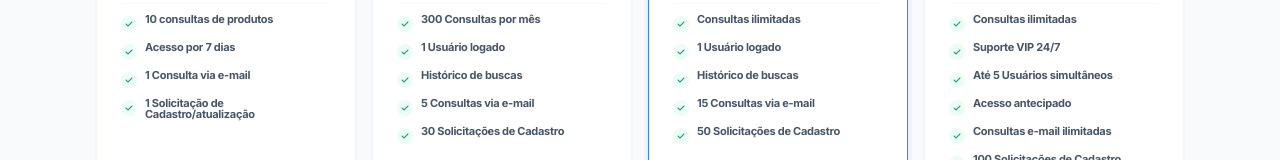
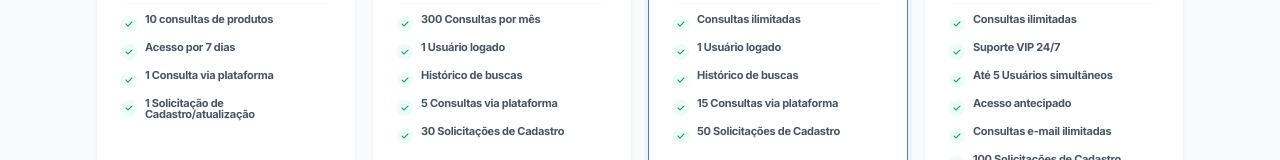
Before and after one commit to viniciusmachado17-maker/Systributei, a React (Vite) app: page / in a window 1280 px wide. Both pictures are taken after a click on the button "Planos". Shown: the part 502-662 px from the top of the page. Built offline with nearby package versions, Linux system fonts and the light colour scheme; no server answers; the database is empty.

Commit message:
feat: migração para Stripe Live Mode e atualização de rótulos dos planos

```diff
--- a/components/Pricing.tsx
+++ b/components/Pricing.tsx
@@ -18,7 +18,7 @@ const Pricing: React.FC<PricingProps> = ({ onNavigate, user }) => {
       features: [
         '10 consultas de produtos',
         'Acesso por 7 dias',
-        '1 Consulta via e-mail',
+        '1 Consulta via plataforma',
         '1 Solicitação de Cadastro/atualização'
       ],
       buttonText: 'Começar Grátis',
@@ -30,14 +30,14 @@ const Pricing: React.FC<PricingProps> = ({ onNavigate, user }) => {
     {
       name: 'Start',
       price: '59,90',
-      // Using the Price ID that corresponds to 59.90 (formerly yearly)
-      priceId: 'price_1SjRiwFkPBkTRBNfsjxZBscY',
+      // Using the Real Price ID
+      priceId: 'price_1SnTgNFkPBkTRBNfbrMpB1Qr',
       description: 'Perfeito para pequenos negócios e autônomos.',
       features: [
         '300 Consultas por mês',
         '1 Usuário logado',
         'Histórico de buscas',
-        '5 Consultas via e-mail',
+        '5 Consultas via plataforma',
         '30 Solicitações de Cadastro'
       ],
       buttonText: 'Assinar Start',
@@ -48,14 +48,14 @@ const Pricing: React.FC<PricingProps> = ({ onNavigate, user }) => {
     {
       name: 'Pro',
       price: '74,90',
-      // Using the Price ID that corresponds to 74.90 (formerly yearly)
-      priceId: 'price_1SjmRKFkPBkTRBNflIqVvWzE',
+      // Using the Real Price ID
+      priceId: 'price_1SnTjVFkPBkTRBNfm1ZxQfdn',
       description: 'A solução completa para empresas em crescimento.',
       features: [
         'Consultas ilimitadas',
         '1 Usuário logado',
         'Histórico de buscas',
-        '15 Consultas via e-mail',
+        '15 Consultas via plataforma',
         '50 Solicitações de Cadastro'
       ],
       buttonText: 'Assinar Pro',
@@ -66,8 +66,8 @@ const Pricing: React.FC<PricingProps> = ({ onNavigate, user }) => {
     {
       name: 'Premium',
       price: '99,90',
-      // Using the Price ID that corresponds to 99.90 (formerly yearly)
-      priceId: 'price_1SjmT9FkPBkTRBNfuN3mH65n',
+      // Using the Real Price ID
+      priceId: 'price_1SnTmZFkPBkTRBNfAzqkRru9',
       description: 'Gestão fiscal de alta performance para grandes volumes.',
       features: [
         'Consultas ilimitadas',
```
Also changed, not shown: 2 other files (tests, documents, lock files or other folders).
